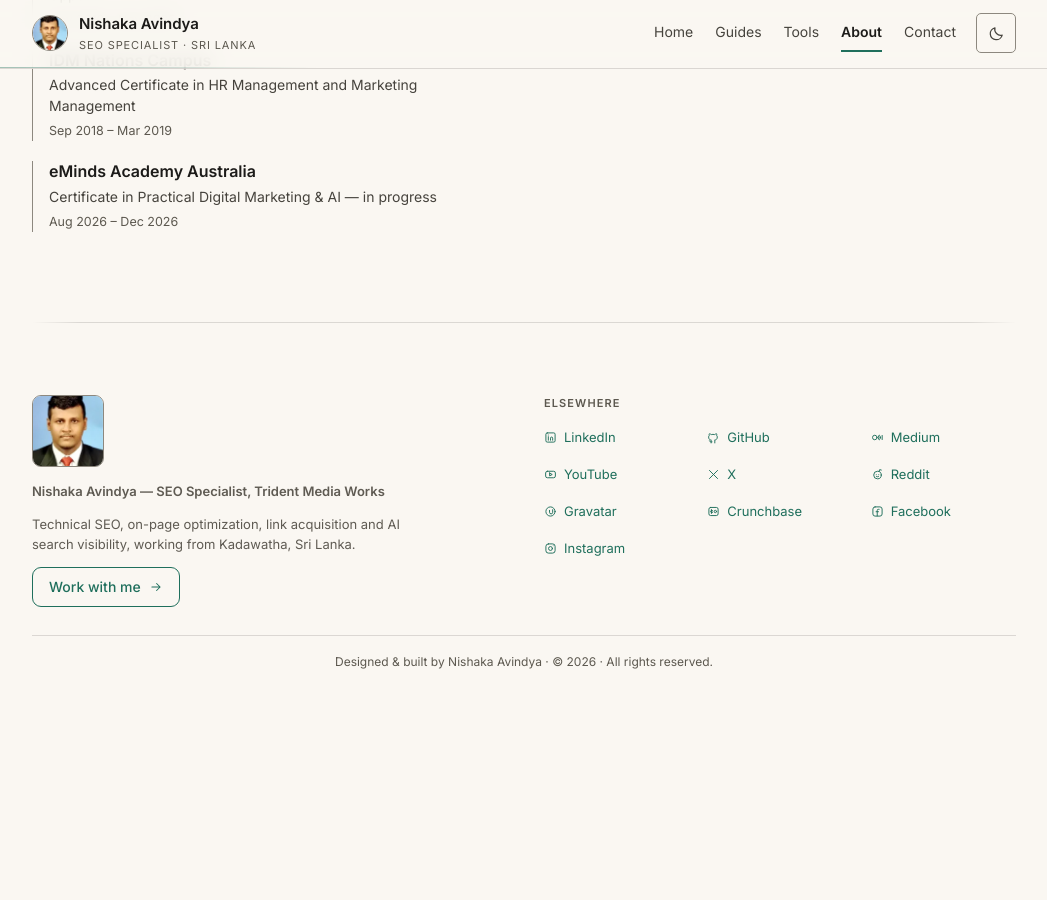
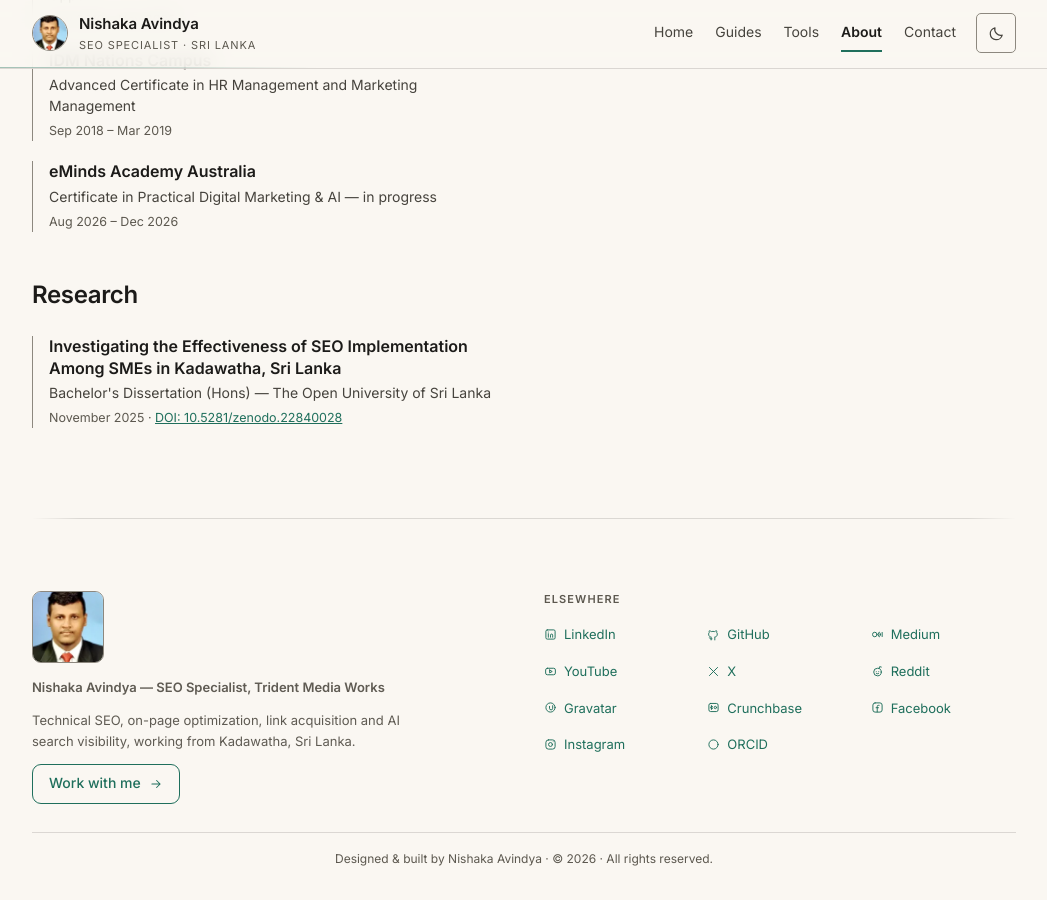
Before and after one commit to nishaka-avindya/nishaka-avindya.github.io, a Jekyll site: the page built from about.html, in a window 1280 px wide and 900 px high, scrolled down 1339 px. Shown: the whole window, without its empty margins (116-1163 px from the left). Built offline with Jekyll 4.4.1, drawn with Linux system fonts in a browser that asks for light colours; before the commit the page ends 2042 px from its top, so only the background shows below that.

Commit message:
Add files via upload

```diff
--- a/_data/person.yml
+++ b/_data/person.yml
@@ -15,6 +15,11 @@ intro: >-
 since: >-
   I've worked in search since 2024, and I'm currently Search Engine
   Optimization Specialist at Trident Media Works.
+alternateName:
+  - "Nish"
+  - "A. G. N. Avindya"
+  - "A. G. Nishaka Avindya"
+  - "Akurugoda Gamage Nishaka Avindya"
 locality: "Kadawatha"
 region: "Western Province"
 country: "LK"
@@ -62,6 +67,9 @@ profiles:
   - label: "Instagram"
     url: "https://www.instagram.com/nishaka_avindya/"
     icon: "instagram"
+  - label: "ORCID"
+    url: "https://orcid.org/0009-0006-1969-9773"
+    icon: "orcid"
 knowsAbout:
   - "Search Engine Optimization"
   - "Technical SEO"
@@ -140,3 +148,16 @@ toolset:
     icon: "layers"
   - name: "HTML & CSS"
     icon: "code"
+publications:
+  - title: "Investigating the Effectiveness of SEO Implementation Among SMEs in Kadawatha, Sri Lanka"
+    type: "Bachelor's Dissertation (Hons)"
+    institution: "The Open University of Sri Lanka"
+    date_display: "November 2025"
+    date_iso: "2025-11-06"
+    doi: "10.5281/zenodo.22840028"
+    url: "https://doi.org/10.5281/zenodo.22840028"
+    summary: >-
+      Original primary research surveying 54 SMEs in Kadawatha on the
+      barriers to SEO adoption. Finds budget constraints operate as a
+      "gatekeeping barrier" that determines whether businesses can act on
+      SEO awareness or digital skills at all.
--- a/_includes/schema-person.html
+++ b/_includes/schema-person.html
@@ -58,7 +59,19 @@
         {% for prof in p.profiles %}"{{ prof.url }}"{% unless forloop.last %},{% endunless %}
         {% endfor %}
       ]
-    }{% unless page.profile_page %},
+    }{% for pub in p.publications %},
+    {
+      "@type": "Thesis",
+      "@id": "{{ pub.url }}",
+      "name": {{ pub.title | jsonify }},
+      "description": {{ pub.summary | strip_newlines | strip | jsonify }},
+      "author": { "@id": "{{ site.url }}/#person" },
+      "url": "{{ pub.url }}",
+      "sameAs": "{{ pub.url }}",
+      "datePublished": "{{ pub.date_iso }}",
+      "publisher": { "@type": "Organization", "name": "Zenodo", "url": "https://zenodo.org" },
+      "inLanguage": "en"
+    }{% endfor %}{% unless page.profile_page %},
     {
       "@type": "WebPage",
       "@id": "{{ page.url | absolute_url }}#webpage",
--- a/about.html
+++ b/about.html
@@ -46,6 +46,20 @@ meta_title: "About Nishaka Avindya — SEO Specialist in Sri Lanka"
         </div>
         {% endfor %}
       </div>
+
+      {% assign n_pubs = p.publications | size %}
+      {% if n_pubs > 0 %}
+      <h2 class="about-heading">Research</h2>
+      <div class="timeline">
+        {% for pub in p.publications %}
+        <div class="timeline-item">
+          <div class="timeline-org">{{ pub.title }}</div>
+          <div class="timeline-detail">{{ pub.type }} — {{ pub.institution }}</div>
+          <div class="timeline-dates">{{ pub.date_display }} · <a href="{{ pub.url }}" rel="noopener" target="_blank">DOI: {{ pub.doi }}</a></div>
+        </div>
+        {% endfor %}
+      </div>
+      {% endif %}
     </div>
 
     <aside class="fact-panel">
```
Also changed, not shown: other parts of _includes/schema-person.html (+1 -0 lines).
